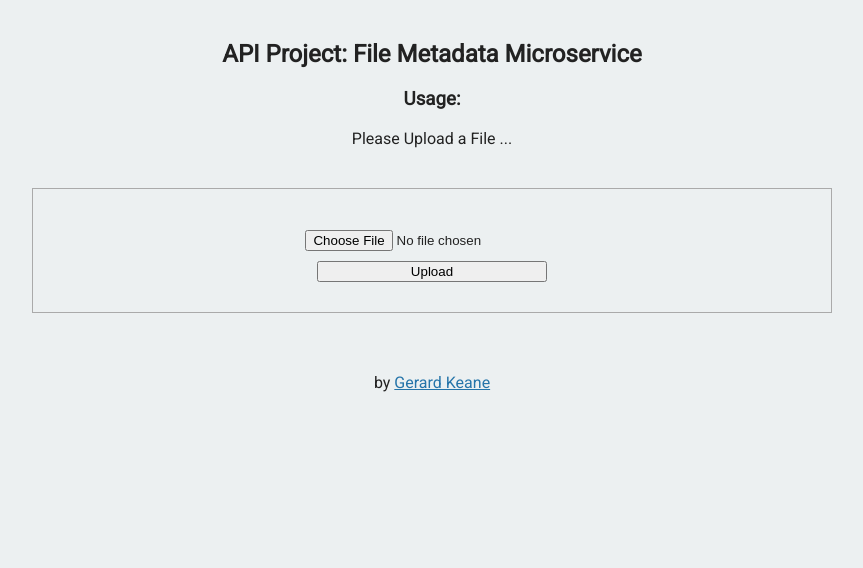
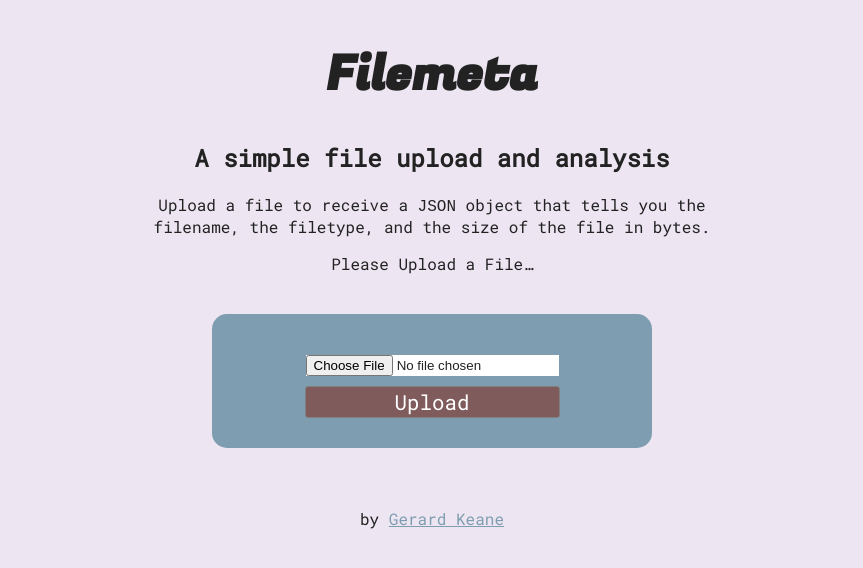
Before and after one commit to Grrrotbag/filemeta, a website: page views/index.html in a window 1280 px wide. Shown: the whole page, without its empty margins (208-1071 px from the left). Drawn offline with Linux system fonts and the light colour scheme.

Commit message:
Final styling

```diff
--- a/public/style.css
+++ b/public/style.css
@@ -1,15 +1,30 @@
 /****** Main Styling ******/
+:root {
+  --sky-blue: #8acdeaff;
+  --pewter-blue: #7f9db0ff;
+  --sonic-silver: #746d75ff;
+  --deep-taupe: #805b5cff;
+  --brandy: #8c4843ff;
+  --brown-sugar: #9e643cff;
+  --silver-pink: #c6a597ff;
+  --magnolia: #ede6f2ff;
+  --serif-font: "Libre Baskerville", serif;
+  --display-font: "Fugaz One", sans-serif;
+  --mono-font: "Roboto Mono", monospace;
+}
 
 body {
-  font-family: 'Roboto', sans-serif;
+  font-family: var(--mono-font);
   font-size: 16px;
   color: #222;
-  background-color: #ECF0F1;
+  background-color: var(--magnolia);
   text-align: center;
 }
 
 .container {
   padding: 0;
+  width: 50%;
+  margin: auto;
   margin-top: 40px;
 }
 
@@ -17,8 +32,13 @@ body {
   margin-top: 60px;
 }
 
+h1 {
+  font-family: var(--display-font);
+  font-size: 3em;
+}
+
 a {
-  color: #2574A9;
+  color: var(--pewter-blue);
 }
 
 input {
@@ -27,16 +47,34 @@ input {
   margin: 10px auto;
 }
 
-input#button {
-  width: 230px;
+input#inputfield {
+  background-color: white;
+}
+
+input[type="submit"] {
+  font-family: var(--mono-font);
+  width: 255px;
+  font-size: 1.3em;
+  border-radius: 3px;
+  color: white;
+  background-color: var(--deep-taupe);
+  border: 1px solid grey;
+  /* box-shadow: 2px 2px var(--silver-pink); */
+  cursor: pointer;
+}
+
+input[type="submit"]:hover {
+  background-color: var(--sky-blue);
 }
 
 .view {
-  position:relative;
+  position: relative;
   margin: auto;
   margin-top: 40px;
-  border: 1px  solid  #aaa;
+  background-color: var(--pewter-blue);
+  /* border: 3px solid var(--brandy); */
+  border-radius: 15px;
   padding: 20px;
-  width: 60%;
+  width: 30%;
   min-width: 400px;
 }
--- a/views/index.html
+++ b/views/index.html
@@ -3,21 +3,29 @@
 <html>
   <head>
     <title>Metafile</title>
-    <link href="https://fonts.googleapis.com/css?family=Roboto" rel="stylesheet" type="text/css" />
+    <link rel="preconnect" href="https://fonts.gstatic.com" />
+    <link
+      href="https://fonts.googleapis.com/css2?family=Fugaz+One&family=Libre+Baskerville&family=Roboto+Mono&display=swap"
+      rel="stylesheet"
+    />
+
     <link href="/public/style.css" rel="stylesheet" type="text/css" />
   </head>
 
   <body>
     <div class="container">
-      <h2>API Project: File Metadata Microservice</h2>
+      <h1>Filemeta</h1>
+      <h2>A simple file upload and analysis</h2>
 
-      <h3>Usage:</h3>
-      <p>Please Upload a File ...</p>
+      <p>
+        Upload a file to receive a <code>JSON</code> object that tells you the filename, the filetype, and the size of
+        the file in bytes.
+      </p>
+      <!-- <h3>Usage:</h3> -->
+      <p>Please Upload a File&hellip;</p>
       <div class="view">
         <h4 id="output"></h4>
-        <!-- Original - might need the url -->
         <form enctype="multipart/form-data" method="POST" action="/api/fileanalyse">
-          <!-- <form enctype="multipart/form-data" method="POST" action="/upload"> -->
           <input id="inputfield" type="file" name="upfile" />
           <input id="button" type="submit" value="Upload" />
         </form>
```
